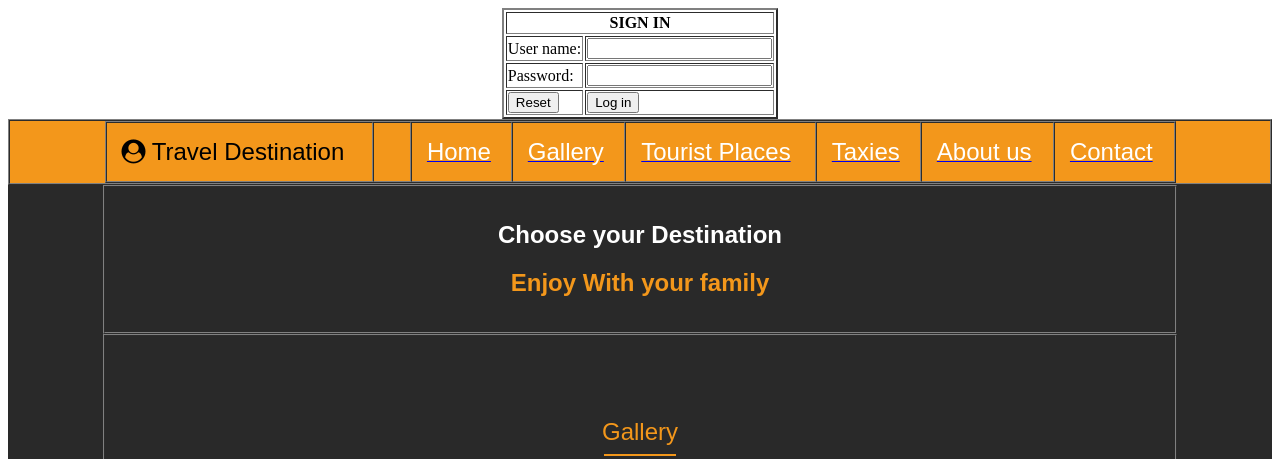
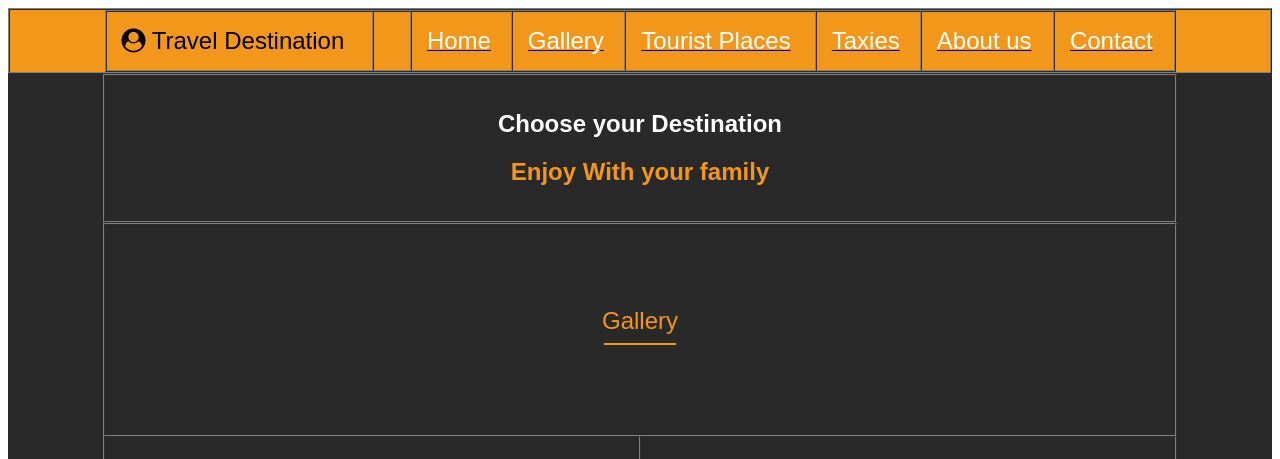
Before and after one commit to TravelDestination/TravelDestination.github.io, a plain HTML site: page index.html in a window 1280 px wide. Shown: the top 459 px of the page. Drawn offline with Linux system fonts and the light colour scheme.

Commit message:
Update index.html

```diff
--- a/index.html
+++ b/index.html
@@ -6,27 +6,6 @@
     <link href="https://stackpath.bootstrapcdn.com/font-awesome/4.7.0/css/font-awesome.min.css" rel="stylesheet">
     <title>HTML Project</title>
 </head>
-</head>
-<html>
-<head>
- <title>Sign In</title>
- <link rel="stylesheet" type="text/css" href="style.css">
-</head>
-<body>
- <div id="signin">
-  <center>
-   <form method="get" action="https://traveldestination.github.io/">
-    <table border="2">
-     <tr><th colspan="2">SIGN IN</th></tr>
-     <tr><td>User name:</td><td><input type="text" name="un"></td>
-     </tr>
-     <tr><td>Password:</td><td><input type="password" name="pwd">
-     </td></tr>
-
-     <tr><td><input type="reset" name="Reset"></td>
-      <td><input type="submit" value="Log in"></td>
-     </tr>
-    </table>
 <body>
     <!--Start Header-->
     <table id="header" border="1" width="100%" cellpadding="0" cellspacing="0" bgcolor="#f3971b">
```
